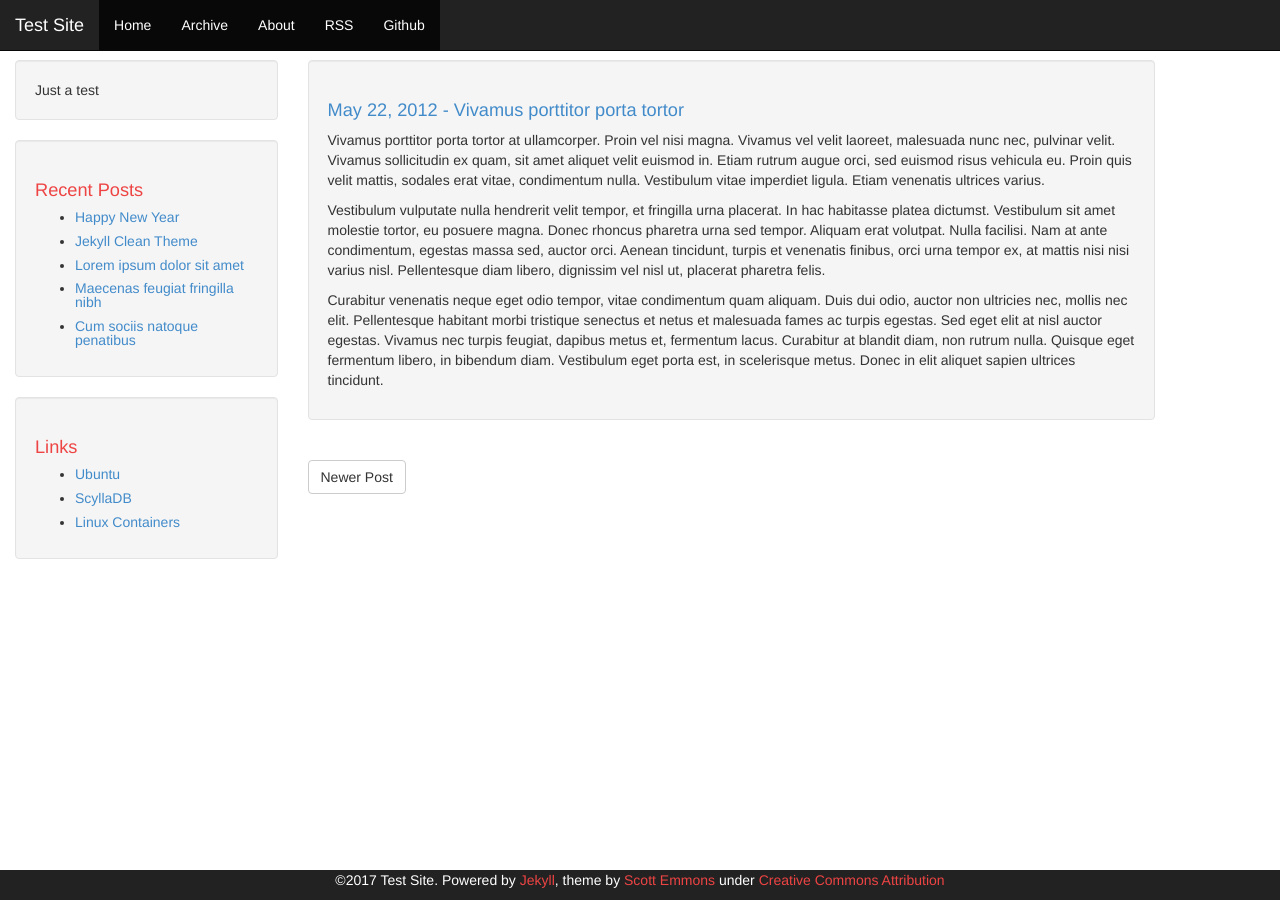
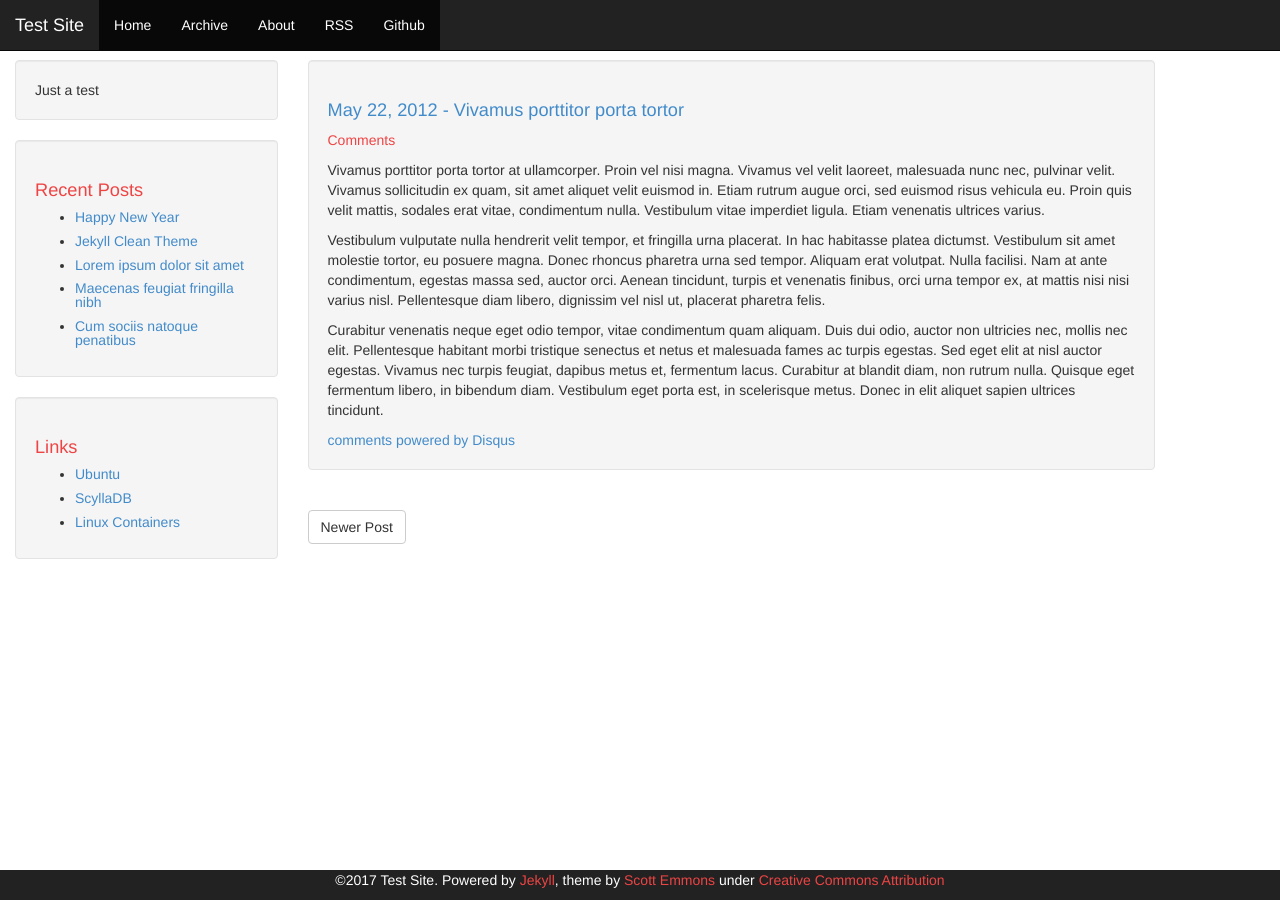
Before and after one commit to jko2pl/jko2pl.github.io, a Jekyll site: the page built from _posts/2012-05-22-Vivamus-porttitor-porta-tortor.md, in a window 1280 px wide. Built offline with Jekyll 4.4.1, drawn with Linux system fonts in a browser that asks for light colours; comment, search, counter and statistics services are not loaded.

Commit message:
disqus test1

```diff
--- a/_config.yml
+++ b/_config.yml
@@ -21,13 +21,13 @@ gaaccount: ''
 # The 'comments' setting enables comments. You'll need to select either
 # disqus or isso below to choose a comment system. Individual posts can
 # override 'comments' to disable on a post-by-post basis.
-comments: false
+comments: true
 
 # Set this to your public isso URL to enable comments via isso. Set to '' to disable isso.
 isso: ''
 
 # Set this to your disqus shortname to enable comments via disqus. Set to '' to disable disqus.
-disqus: ''
+disqus: 'jko2pl.disqus.com'
 
 permalink: /:year/:month/:title
 paginate: 3
```
